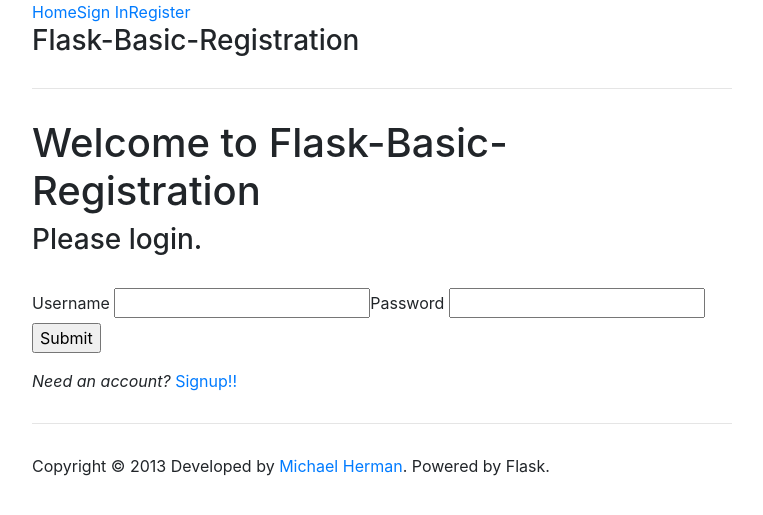
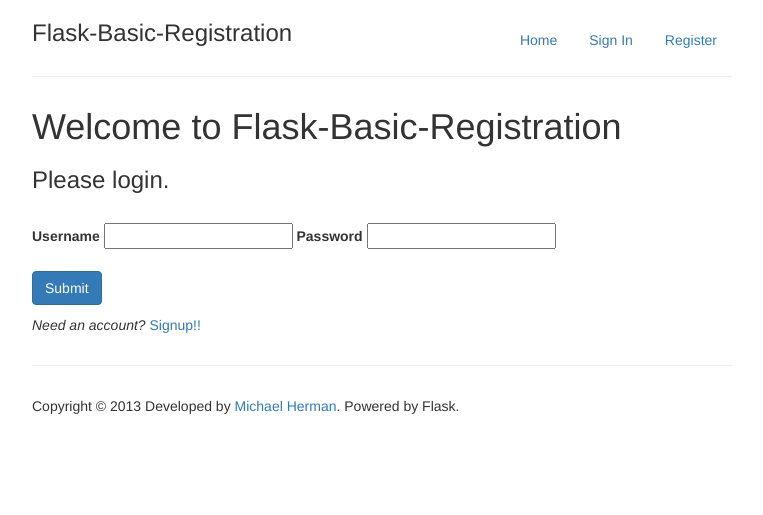
Before and after one commit to mjhea0/flask-basic-registration, a Flask app: page / in a window 1280 px wide. Shown: the top 515 px of the page, without its empty margins (258-1021 px from the left). Run offline with Flask 2, Linux system fonts and the light colour scheme; parts of the project's set-up code (start-up, migrations or seed data) failed here and were passed over; some libraries are stand-ins or nearby versions.

Commit message:
"updated styles"

```diff
--- a/app/templates/base.html
+++ b/app/templates/base.html
@@ -6,7 +6,7 @@
   <meta name="viewport" content="width=device-width, initial-scale=1.0">
   <meta name="description" content="Flask + User Registration">
   <meta name="author" content="Michael Herman">
-  <link href="http://twitter.github.io/bootstrap/assets/css/bootstrap.css" rel="stylesheet">
+  <link href="//netdna.bootstrapcdn.com/bootstrap/3.0.0/css/bootstrap.min.css" rel="stylesheet">
   <style>
     <style> body {
         padding-top: 20px;
--- a/app/templates/login.html
+++ b/app/templates/login.html
@@ -4,7 +4,7 @@
   <h3>Please login.</h3>
     <br/>
     <form method="post" action="">
-      <p>{{ form.name.label }} {{ form.name }}{{ form.password.label }} {{ form.password }}<br/><input type="submit" value="Submit"></p>
+      <p>{{ form.name.label }}&nbsp;{{ form.name }}&nbsp;{{ form.password.label }}&nbsp;{{ form.password }}<br/><br/><input class="btn btn-primary" type="submit" value="Submit"></p>
     </form>
     <p><em>Need an account? </em><a href="/register">Signup!!</a></p>
 {% endblock %}
--- a/app/templates/register.html
+++ b/app/templates/register.html
@@ -6,7 +6,8 @@
     <form method="POST" action="">
       <p>Username: {{ form.name }}&nbsp;&nbsp;Email: {{ form.email }}</p>
       <p>Password: {{ form.password }}&nbsp;&nbsp;Verify Password: {{ form.confirm }}</p>
-      <p><input type="submit" value="Register"></p>
+      <p><input class="btn btn-primary" type="submit" value="Register"></p>
     </form>
+    <br/>
     <p><em>Already registered?</em> Click <a href="/">here</a> to login.</p>
 {% endblock %}
```
Also changed, not shown: 1 other file.
